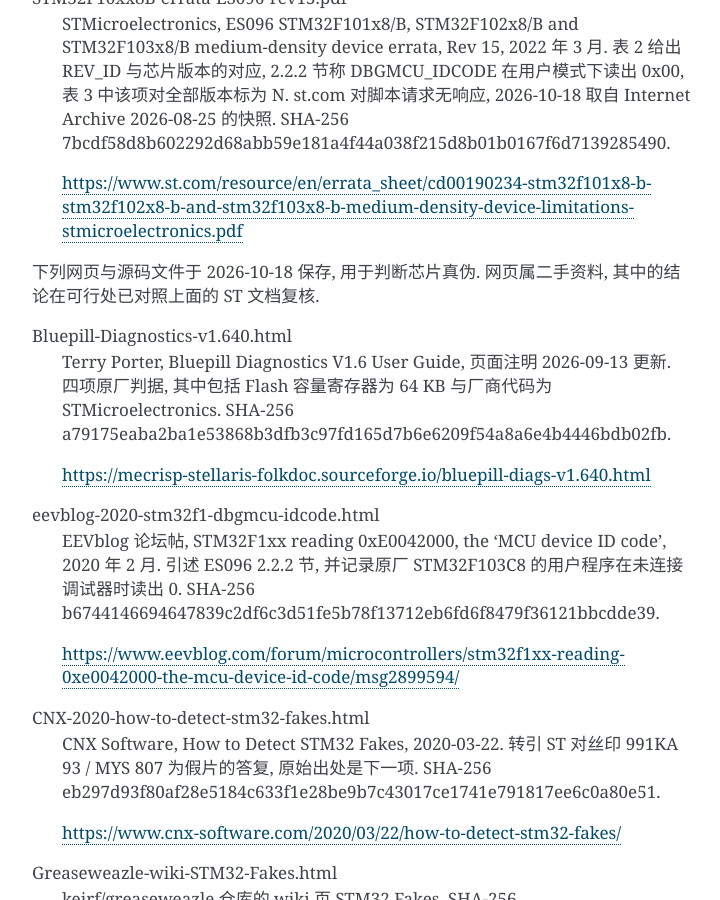
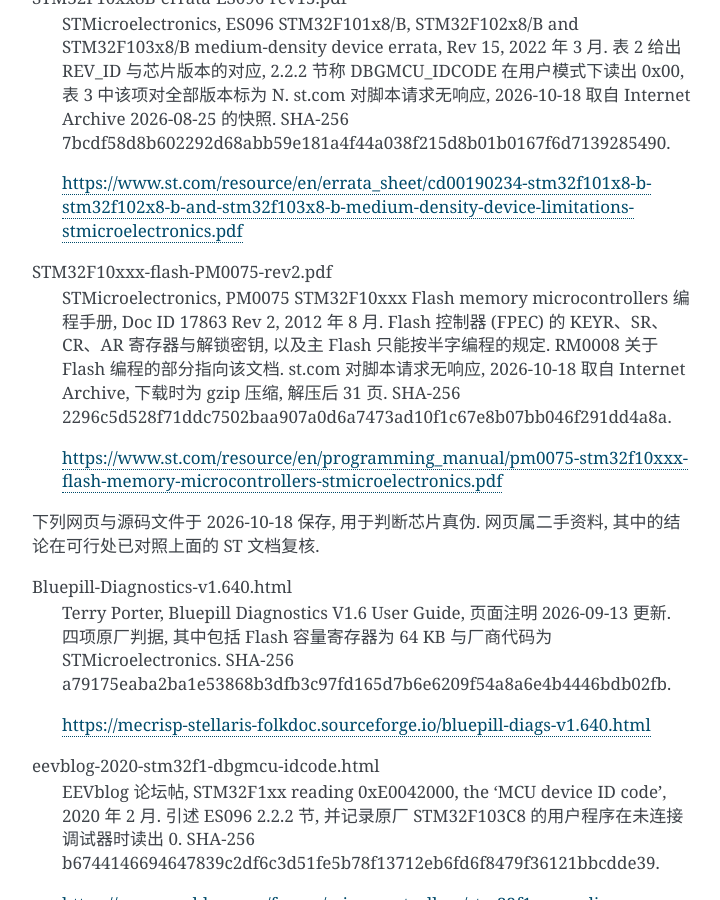
Before and after one commit to w3ngzv/Leonix, a Sphinx documentation site: the page built from Documentation/references/index.rst, in a window 1280 px wide and 900 px high, scrolled down 2912 px. Shown: the whole window, without its empty margins (388-1108 px from the left). Built offline with Sphinx 7.4.7, drawn with Linux system fonts in a browser that asks for light colours.

Commit message:
Documentation: 收录 PM0075
STM32 核心板的 Flash 擦写测试要直接操作 Flash 控制器, 寄存器定义与
半字编程的规定不在 RM0008 中, 而在 PM0075. 该文档只能从 Internet
Archive 取得, 因此离线保存并登记.

Signed-off-by: KernelKraze <admin@mail.go1.qzz.io>

```diff
--- a/Documentation/references/index.rst
+++ b/Documentation/references/index.rst
@@ -140,6 +140,16 @@
 
   https://www.st.com/resource/en/errata_sheet/cd00190234-stm32f101x8-b-stm32f102x8-b-and-stm32f103x8-b-medium-density-device-limitations-stmicroelectronics.pdf
 
+STM32F10xxx-flash-PM0075-rev2.pdf
+  STMicroelectronics, PM0075 STM32F10xxx Flash memory microcontrollers
+  编程手册, Doc ID 17863 Rev 2, 2012 年 8 月. Flash 控制器 (FPEC) 的
+  KEYR、SR、CR、AR 寄存器与解锁密钥, 以及主 Flash 只能按半字编程的规定.
+  RM0008 关于 Flash 编程的部分指向该文档. st.com 对脚本请求无响应,
+  2026-10-18 取自 Internet Archive, 下载时为 gzip 压缩, 解压后 31 页.
+  SHA-256 2296c5d528f71ddc7502baa907a0d6a7473ad10f1c67e8b07bb046f291dd4a8a.
+
+  https://www.st.com/resource/en/programming_manual/pm0075-stm32f10xxx-flash-memory-microcontrollers-stmicroelectronics.pdf
+
 下列网页与源码文件于 2026-10-18 保存, 用于判断芯片真伪. 网页属二手资料,
 其中的结论在可行处已对照上面的 ST 文档复核.
 
```
